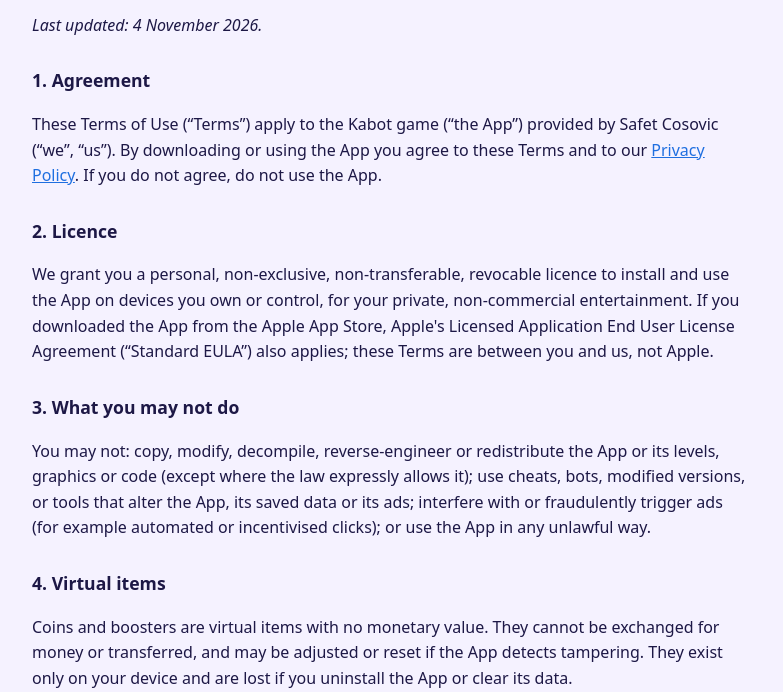
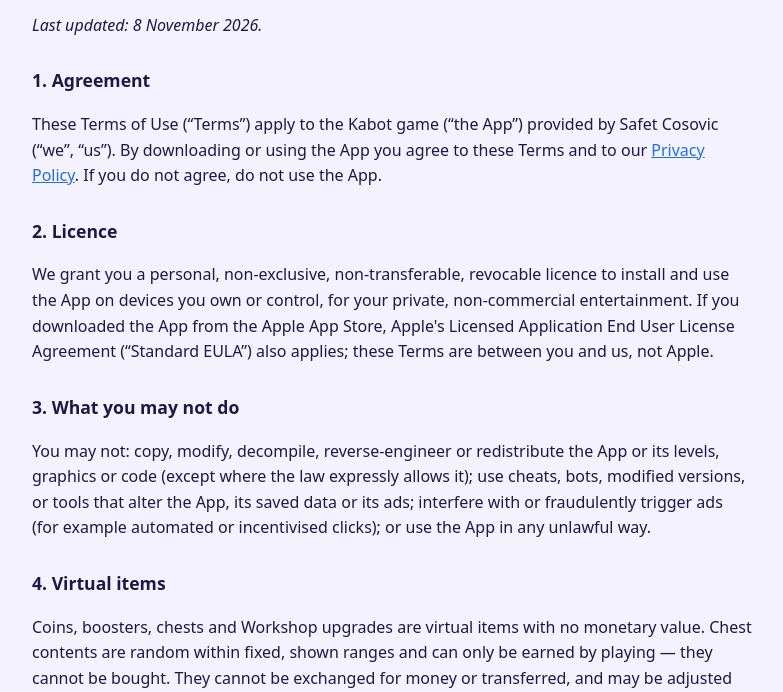
Before and after one commit to safetcosovic/unarrow-privacy, a plain HTML site: page kabot/terms.html in a window 1280 px wide. Shown: the part 108-800 px from the top of the page, without its empty margins (248-1031 px from the left). Drawn offline with Linux system fonts and the light colour scheme.

Commit message:
Kabot: privacy and terms updated for 1.2/1.3 (Workshop, missions, chests, challenge stored on device)
Co-Authored-By: Claude Opus 5.5 <noreply@anthropic.com>
Claude-Session: https://claude.ai/code/session_01PoJLX3B7mntw91MvznmH8i

```diff
--- a/kabot/terms.html
+++ b/kabot/terms.html
@@ -13,7 +13,7 @@
 <body>
 <h1>Kabot – Terms of Use</h1>
 
-<p><i>Last updated: 4 November 2026.</i></p>
+<p><i>Last updated: 8 November 2026.</i></p>
 <h3>1. Agreement</h3>
 <p>These Terms of Use (“Terms”) apply to the Kabot game (“the App”) provided by Safet Cosovic (“we”, “us”). By downloading or using the App you agree to these Terms and to our <a href="https://safetcosovic.github.io/unarrow-privacy/kabot/privacy.html">Privacy Policy</a>. If you do not agree, do not use the App.</p>
 <h3>2. Licence</h3>
@@ -21,7 +21,7 @@
 <h3>3. What you may not do</h3>
 <p>You may not: copy, modify, decompile, reverse-engineer or redistribute the App or its levels, graphics or code (except where the law expressly allows it); use cheats, bots, modified versions, or tools that alter the App, its saved data or its ads; interfere with or fraudulently trigger ads (for example automated or incentivised clicks); or use the App in any unlawful way.</p>
 <h3>4. Virtual items</h3>
-<p>Coins and boosters are virtual items with no monetary value. They cannot be exchanged for money or transferred, and may be adjusted or reset if the App detects tampering. They exist only on your device and are lost if you uninstall the App or clear its data.</p>
+<p>Coins, boosters, chests and Workshop upgrades are virtual items with no monetary value. Chest contents are random within fixed, shown ranges and can only be earned by playing — they cannot be bought. They cannot be exchanged for money or transferred, and may be adjusted or reset if the App detects tampering. They exist only on your device and are lost if you uninstall the App or clear its data.</p>
 <h3>5. Ads</h3>
 <p>The App is free and is supported by ads from third parties (Google AdMob). We are not responsible for the content of third-party ads or for websites or offers you reach through them.</p>
 <h3>6. Intellectual property</h3>
```
Also changed, not shown: kabot/privacy.html (+2 -2 lines).
